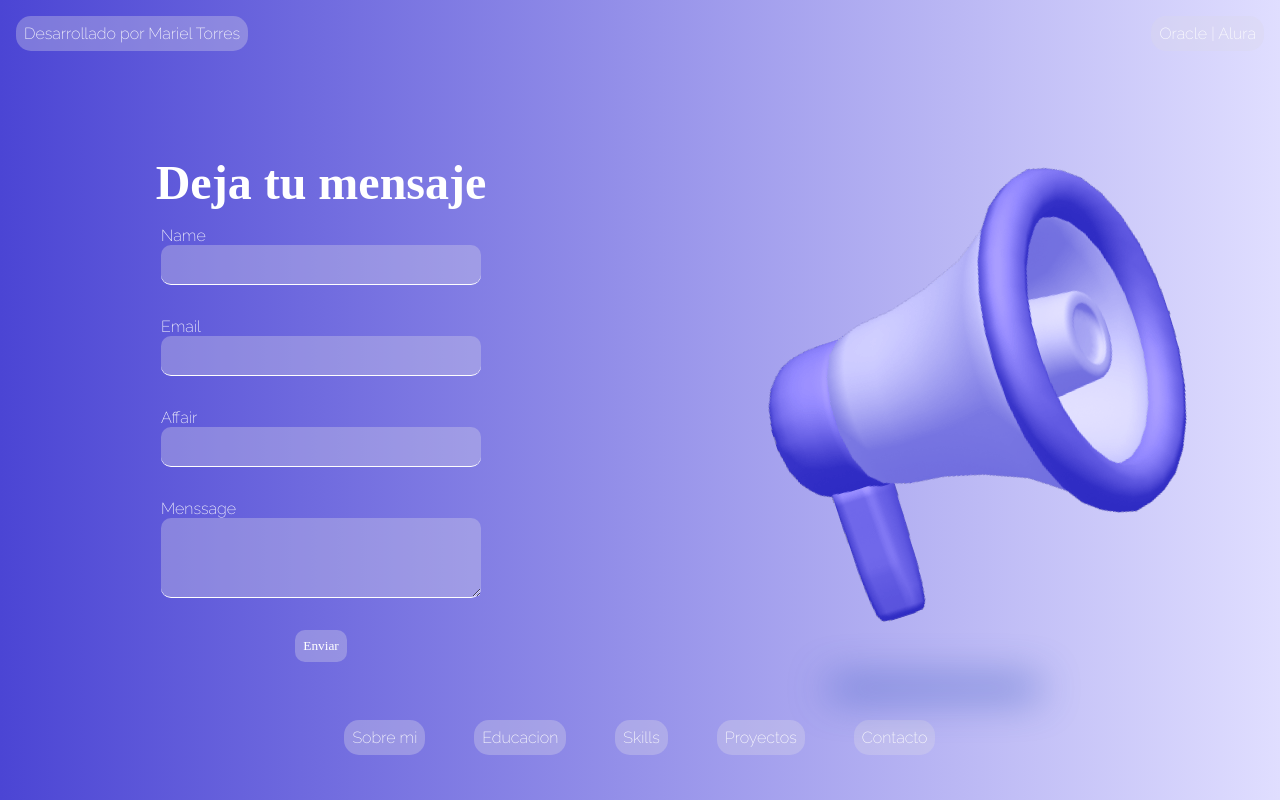
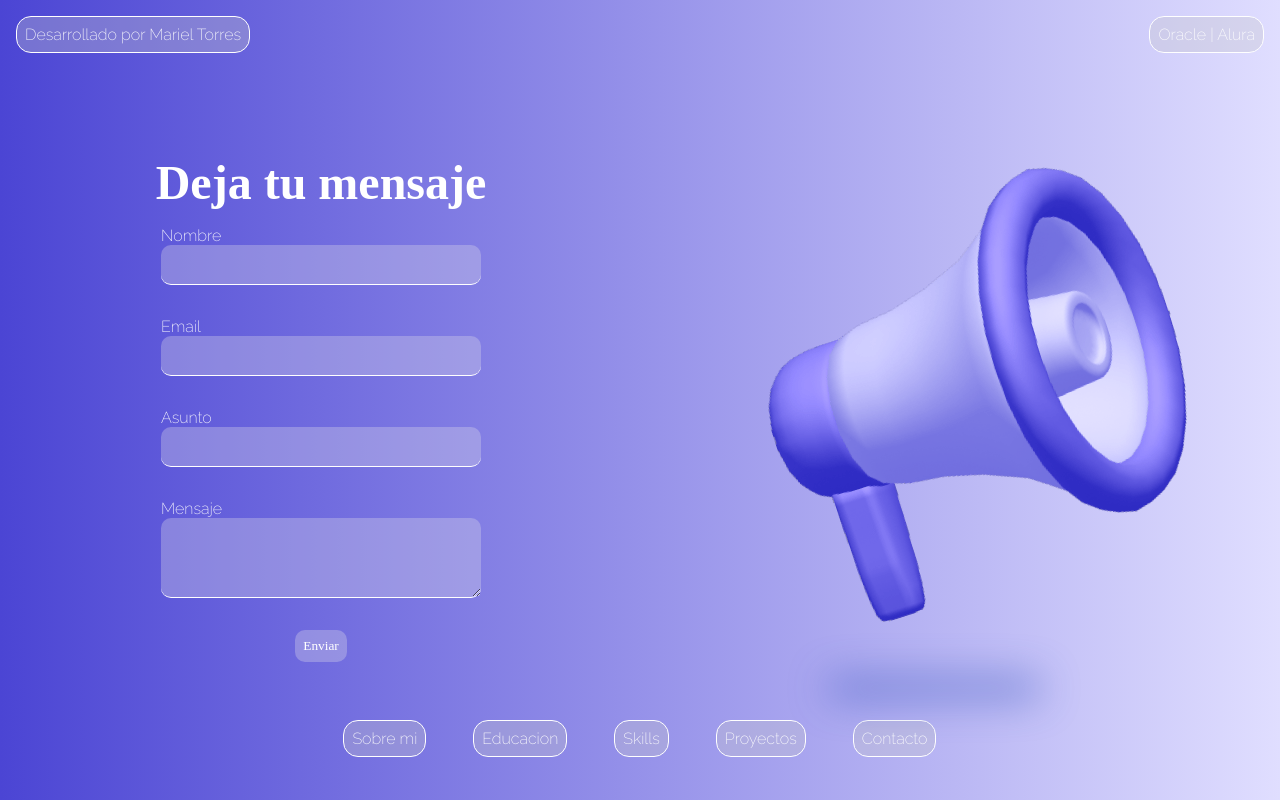
Before and after one commit to MITdesarrollo/Porfolio-Alura.github.io, a plain HTML site: page index.html in a window 1280 px wide. Both pictures are taken after a click on the item "Contacto". Drawn offline with Linux system fonts and the light colour scheme; a web font is replaced by a local one.

Commit message:
correciones opacity y form

```diff
--- a/componentes/form.js
+++ b/componentes/form.js
@@ -31,7 +31,7 @@ export const handler_form = (body, imagenPrincipal) => {
     nombreGroup.className = 'grupo';
 
     const nombreLabel = document.createElement('label');
-    nombreLabel.textContent = 'Name';
+    nombreLabel.textContent = 'Nombre';
     nombreLabel.className = 'label';
     nombreGroup.appendChild(nombreLabel);
 
@@ -74,7 +74,7 @@ export const handler_form = (body, imagenPrincipal) => {
     asuntoGroup.className = 'grupo';
 
     const asuntoLabel = document.createElement('label');
-    asuntoLabel.textContent = 'Affair';
+    asuntoLabel.textContent = 'Asunto';
     asuntoLabel.className = 'label';
     asuntoGroup.appendChild(asuntoLabel);
 
@@ -96,7 +96,7 @@ export const handler_form = (body, imagenPrincipal) => {
     mensajeGroup.className = 'grupo';
 
     const mensajeLabel = document.createElement('label');
-    mensajeLabel.textContent = 'Menssage';
+    mensajeLabel.textContent = 'Mensaje';
     mensajeLabel.className = 'label';
     mensajeGroup.appendChild(mensajeLabel);
 
@@ -143,7 +143,7 @@ export const handler_form = (body, imagenPrincipal) => {
 
     nombreInput.addEventListener("blur", () => {
         const errorNombre = "El nombre excede los 50 caracteres";
-        if (nombreInput.value.length > 5) {
+        if (nombreInput.value.length > 50) {
             nombreBar.innerHTML = errorNombre;
             error.nombre = true;
         } else {
--- a/style.css
+++ b/style.css
@@ -110,7 +110,8 @@ header {
 .li_opacity {
   padding: 0.5rem;
   border-radius: 15px;
-  background-color: #d8d7e757;
+  background-color: #c4c4c957;
+  border: 1px solid white;
 }
 
 main {
```
